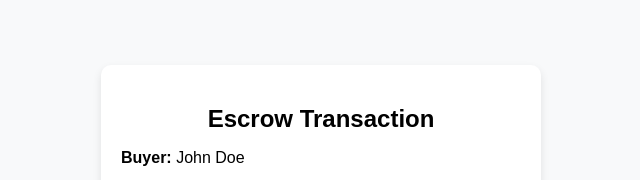
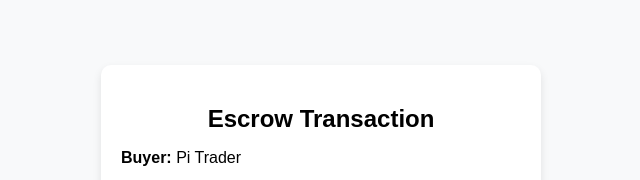
Before and after one commit to cybersam07/escrow-project, a website: page public/index.html in a window 1280 px wide. Shown: the top 180 px of the page, 319-959 px from the left. Drawn offline with Linux system fonts and the light colour scheme.

Commit message:
Update index.html

```diff
--- a/public/index.html
+++ b/public/index.html
@@ -67,7 +67,7 @@
     <div class="escrow-container">
         <h2>Escrow Transaction</h2>
         <div class="details">
-            <p><strong>Buyer:</strong> John Doe</p>
+            <p><strong>Buyer:</strong> Pi Trader</p>
             <p><strong>Seller:</strong> <input type="text" id="seller" placeholder="Enter seller's name" required></p>
             <p><strong>Item:</strong> Digital Product(Pi coin)</p>
         </div>
```
